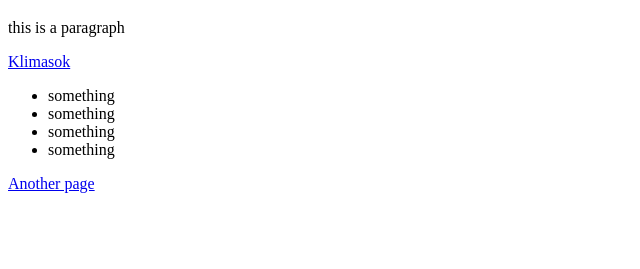
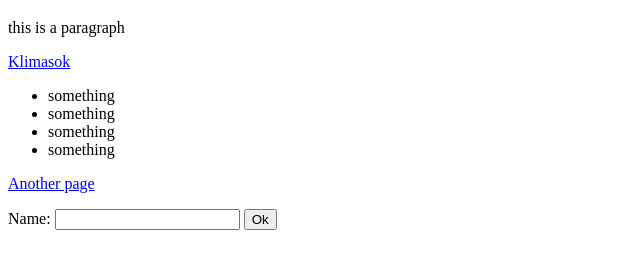
Before and after one commit to nagtabi/javamonday, a plain HTML site: page index.html in a window 1280 px wide. Shown: the part 61-330 px from the top of the page, without its empty margins (0-640 px from the left). Drawn offline with Linux system fonts and the light colour scheme.

Commit message:
form added

```diff
--- a/index.html
+++ b/index.html
@@ -19,6 +19,9 @@
 <p>
 <a href="second.html">Another page</a>
 </p>
+<form method="post">
+Name: <input type="text" name="name">
+<input type="submit" value="Ok">
 </body>
 
 </html>
```
